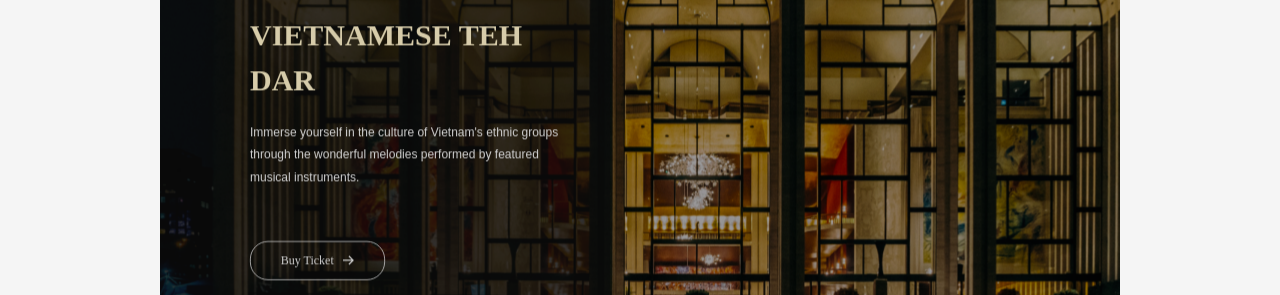
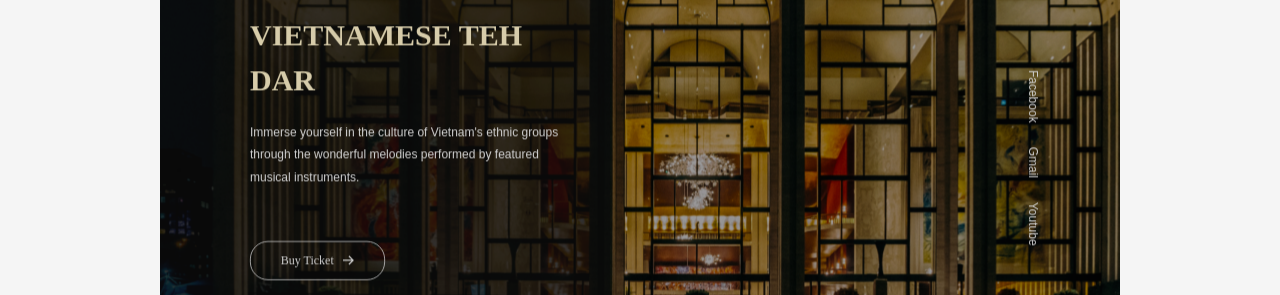
Before and after one commit to BaoTruong-dev/opera-house, a React (Create React App) app: page / in a window 1280 px wide. Shown: the part 356-651 px from the top of the page. Built offline with nearby package versions, Linux system fonts and the light colour scheme.

Commit message:
add link social to slider

```diff
--- a/src/components/SliderItem/SliderItem.jsx
+++ b/src/components/SliderItem/SliderItem.jsx
@@ -1,6 +1,5 @@
 import React from "react";
 import "./SliderItem.scss";
-
 export default function SliderItem({name, time, date, content, nextName,image}) {
 
   return (
@@ -31,8 +30,14 @@ export default function SliderItem({name, time, date, content, nextName,image})
               />
             </svg>
           </button>
+
         </div>
+        <div className="sliderItem-link">
+            <a href="#">Facebook</a>
+            <a href="#">Gmail</a>
+            <a href="#">Youtube</a>
 
+          </div>
          <div className="sliderItem-next">
          <span className="sliderItem-next-text">Next show</span>
          <span className="sliderItem-next-name">{nextName}</span>
--- a/src/components/SliderItem/SliderItem.scss
+++ b/src/components/SliderItem/SliderItem.scss
@@ -2,6 +2,8 @@
 
 .sliderItem {
   position: relative;
+  padding-right: 120px;
+
   &-next {
     display: flex;
     flex-direction: column;
@@ -46,6 +48,7 @@
       line-height: 30px;
       margin-top: 24px;
     }
+
     button {
       border: 1px solid $white-cl;
       margin-top: 70px;
@@ -70,4 +73,17 @@
       }
     }
   }
+  &-link{
+   display: flex;
+   gap:32px;
+   position: absolute;
+   top:50%;
+   right: 120px;
+   transform: translateY(-50%) rotate(90deg);
+   right: 0;
+   a{
+    text-decoration: none;
+    color: $white-cl;
+   }
+  }
 }
```
